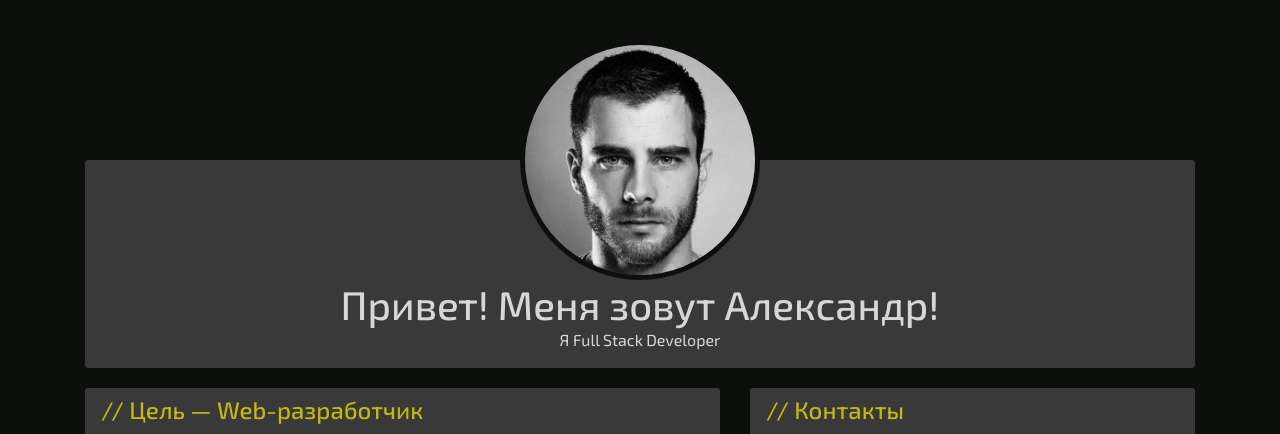
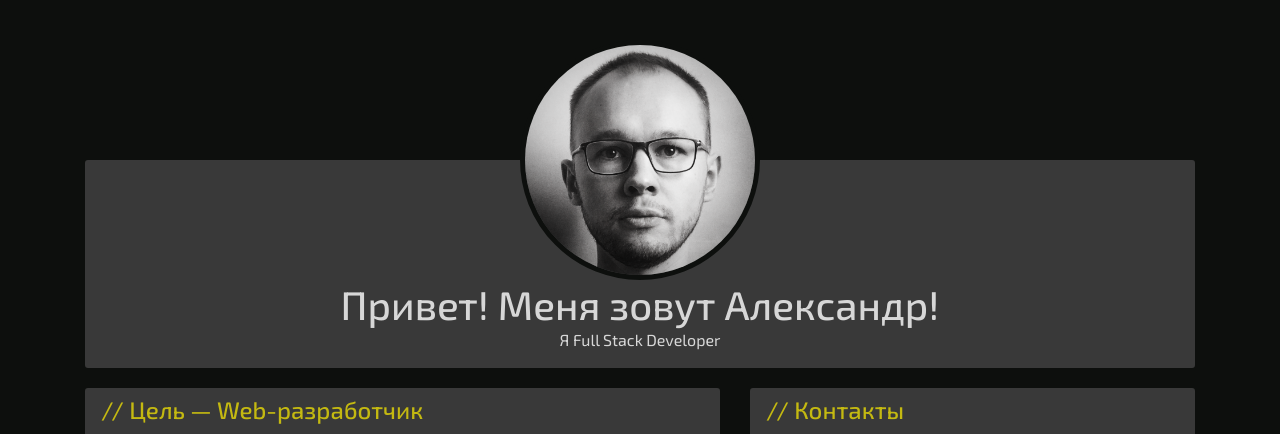
Before and after one commit to ENZ0g/CV, a plain HTML site: page index.html in a window 1280 px wide. Shown: the top 434 px of the page. Drawn offline with nearby package versions, Linux system fonts and the light colour scheme; no server answers.

Commit message:
new foto

```diff
--- a/index.html
+++ b/index.html
@@ -20,7 +20,7 @@
             <div class="row">
                 <div class="col-12 text-center">
                     <div class="box header">
-                        <img id="avatar" src="img/foto.jpg" alt="avatar">
+                        <img id="avatar" src="img/foto.png" alt="avatar">
 
                         <h1>Привет! Меня зовут Александр!</h1>
                         <p>Я Full Stack Developer</p>
```
Also changed, not shown: img/foto.jpg (deleted), img/foto.png (added).
